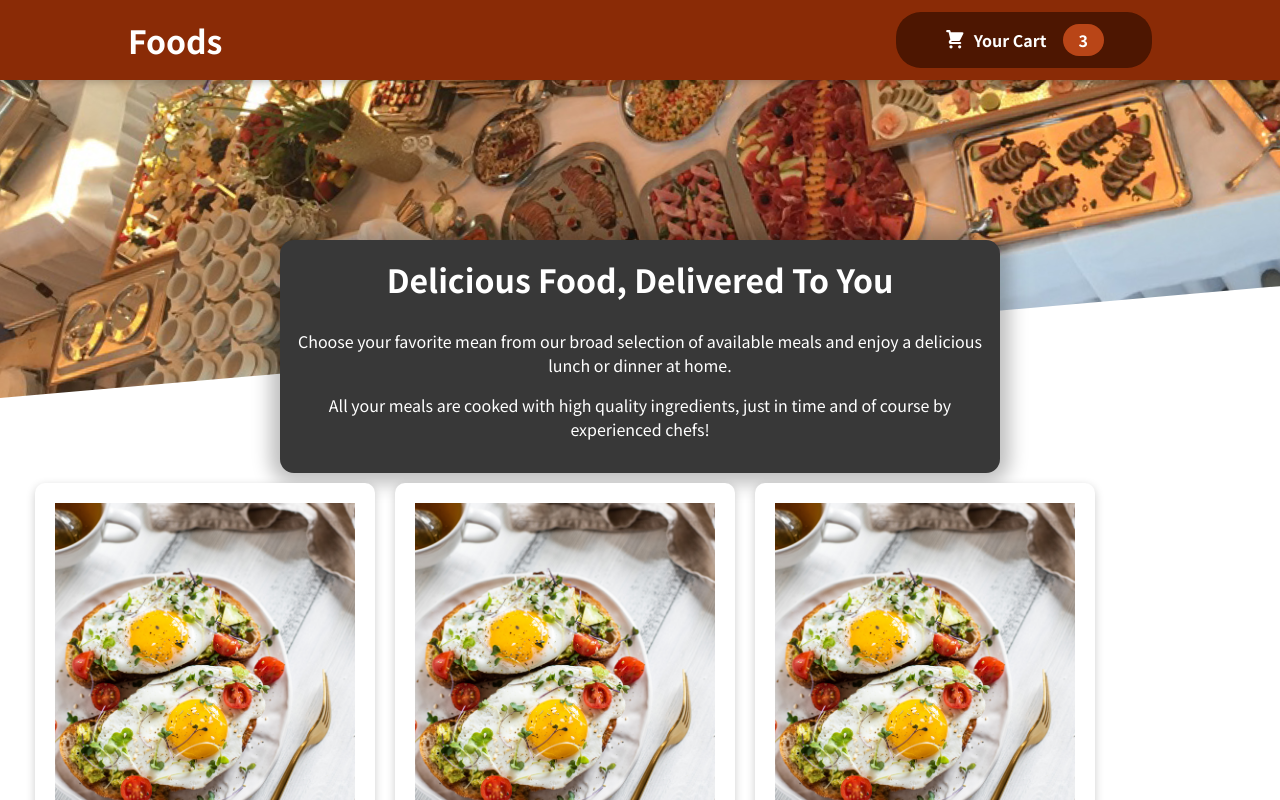
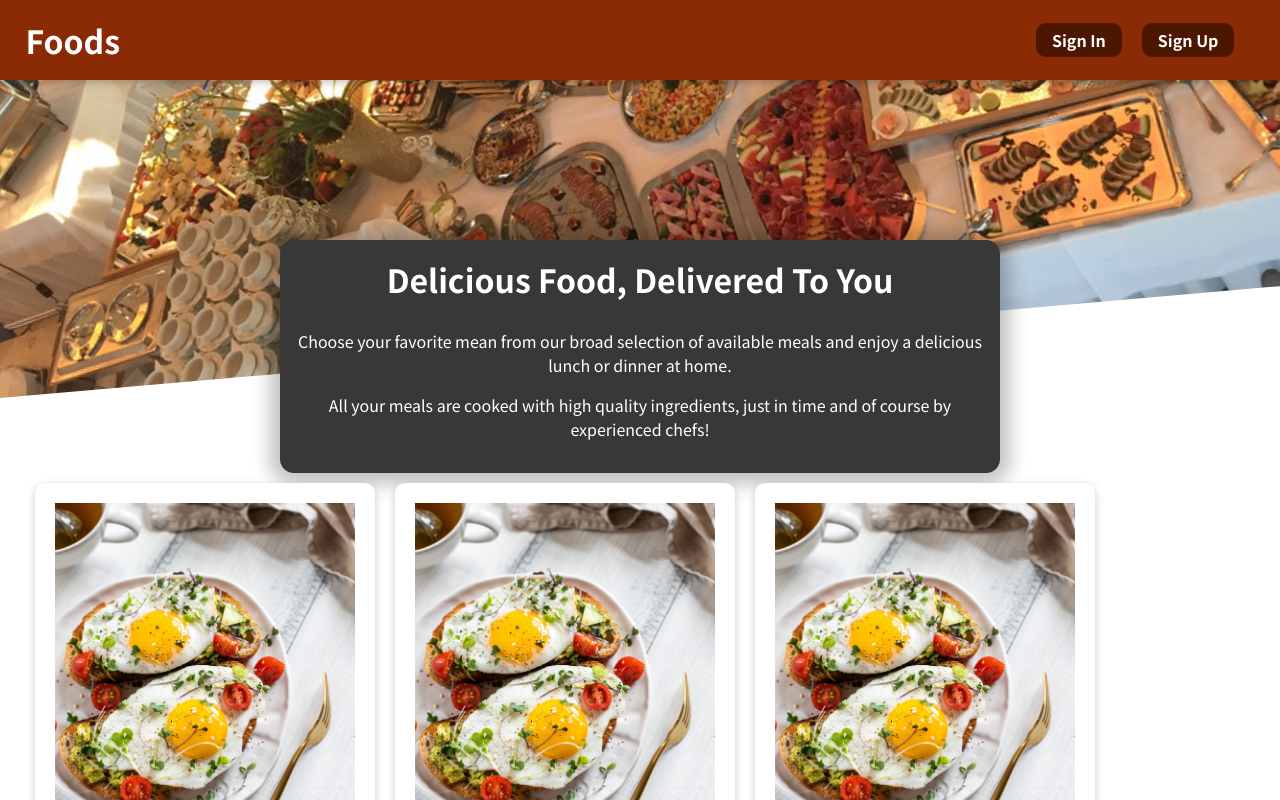
Before and after one commit to DhanBahadurPun/food-order, a React (Create React App) app: page / in a window 1280 px wide. Shown: the top 800 px of the page. Built offline with nearby package versions, Linux system fonts and the light colour scheme.

Commit message:
buttons and toggle the buttons added with css

```diff
--- a/src/components/Form/Login.js
+++ b/src/components/Form/Login.js
@@ -38,8 +38,19 @@ const Login = (props) => {
                 type: "password",
               }}
             />
+            <Input
+              label="Remember Me"
+              className={classes.checked}
+              input={{
+                id: "checked",
+                type: "checkbox",
+                value: "true/false",
+              }}
+            />
             <div className={classes.actions}>
-              <button className={classes.button}>Login</button>
+              <button className={classes.button} onClick={props.onLogin}>
+                Login
+              </button>
             </div>
           </form>
         </div>
--- a/src/components/Form/Login.module.css
+++ b/src/components/Form/Login.module.css
@@ -29,6 +29,20 @@
   margin-top: 5px;
 }
 
+.checked {
+  flex-direction: row;
+  justify-content: space-between;
+  align-items: center;
+}
+
+.checked label{
+  order: 1;
+}
+
+.checked input{
+  margin-left: 0;
+}
+
 .cart-items {
     list-style: none;
     margin: 0;
@@ -57,7 +71,7 @@
     background-color: transparent;
     border: 1px solid #8a2b06;
     padding: 0.5rem 2rem;
-    border-radius: 25px;
+    border-radius: 10px;
     margin-left: 1rem;
   }
 
--- a/src/components/Header/Header.js
+++ b/src/components/Header/Header.js
@@ -9,7 +9,24 @@ const Header = (props) => {
     <Fragment>
       <header className={classes.header}>
         <h1>Foods</h1>
-        <HeaderCartButton onShowLogin={props.onShowLogin} />
+        <div className={classes["sub-header"]}>
+          {props.login && (
+            <Fragment>
+              <HeaderCartButton />
+              <button className={classes.button} onClick={props.onLogout}>
+                Log Out
+              </button>{" "}
+            </Fragment>
+          )}
+          {!props.login && (
+            <Fragment>
+              <button className={classes.button} onClick={props.onShowLogin}>
+                Sign In
+              </button>
+              <button className={classes.button}>Sign Up</button>
+            </Fragment>
+          )}
+        </div>
       </header>
       <div className={classes["main-image"]}>
         <img src={mealsImage} alt="A table food!" />
--- a/src/components/Header/Header.module.css
+++ b/src/components/Header/Header.module.css
@@ -1,6 +1,7 @@
 .header {
     position: fixed;
-    top:0;left: 0;
+    top:0;
+    left: 0;
     width: 100%;
     height: 5rem;
     background-color: #8a2b06;
@@ -8,10 +9,35 @@
     display: flex;
     justify-content: space-between;
     align-items: center;
-    padding: 0 10%;
+    padding: 0 2%;
     box-shadow: 0 2px 8px rgba(0,0,0,0.25);
     z-index: 10;
 }
+
+.sub-header {
+    display: flex;
+    justify-content: space-between;
+    align-items: center;
+    padding: 0 10px;
+}
+
+.button {
+    cursor: pointer;
+    font: inherit;
+    border: none;
+    background-color: #4d1601;
+    color: white;
+    padding: 0.3rem 1rem;
+    border-radius: 10px;
+    font-weight: bold;
+    margin: 10px
+}
+
+.button:hover,
+.button:active {
+    background-color: #2c0d00;
+  }
+
 
 .main-image{
     width: 100%;
--- a/src/components/Header/HeaderCartButton.js
+++ b/src/components/Header/HeaderCartButton.js
@@ -5,7 +5,7 @@ import CartIcon from "../Cart/CartIcon";
 
 const HeaderCartButton = (props) => {
   return (
-    <button className={classes.button} onClick={props.onShowLogin}>
+    <button className={classes.button}>
       <span className={classes.icon}>
         <CartIcon />
       </span>
--- a/src/components/Layout/Layout.js
+++ b/src/components/Layout/Layout.js
@@ -1,4 +1,4 @@
-import React, { Fragment, useState } from "react";
+import React, { Fragment, useEffect, useState } from "react";
 
 import Header from "../Header/Header";
 import Footer from "../Footer/Footer";
@@ -6,8 +6,27 @@ import Login from "../Form/Login";
 
 const Layout = ({ children }) => {
   const [loginIsShown, setLoginIsShown] = useState(false);
+  const [isLoggedIn, setIsLoggedIn] = useState(false);
+
+  useEffect(() => {
+    const loggedInInformation = localStorage.getItem("isLoggedIn");
+    if (loggedInInformation === "1") {
+      setIsLoggedIn(true);
+    }
+  }, []);
+
+  const loginHandler = () => {
+    localStorage.setItem("isLoggedIn", "1");
+    setIsLoggedIn(true);
+  };
+
+  const logoutHandler = () => {
+    localStorage.removeItem("isLoggedIn");
+    setIsLoggedIn(false);
+  };
 
   const showLoginHandler = () => {
+    localStorage.setItem("isLoggedIn", "1");
     setLoginIsShown(true);
   };
 
@@ -17,8 +36,14 @@ const Layout = ({ children }) => {
 
   return (
     <Fragment>
-      {loginIsShown && <Login onHideLogin={hideLoginHandler} />}
-      <Header onShowLogin={showLoginHandler} />
+      {loginIsShown && (
+        <Login onHideLogin={hideLoginHandler} onLogin={loginHandler} />
+      )}
+      <Header
+        onShowLogin={showLoginHandler}
+        onLogout={logoutHandler}
+        login={isLoggedIn}
+      />
       <main>{children}</main>
       <Footer />
     </Fragment>
--- a/src/components/UI/Input/Input.js
+++ b/src/components/UI/Input/Input.js
@@ -4,8 +4,8 @@ import classes from "./Input.module.css";
 
 const Input = (props) => {
   return (
-    <div className={classes.flex}>
-      <label>{props.label}</label>
+    <div className={`${classes.flex} ${props.className}`}>
+      <label htmlFor={props.input.id}>{props.label}</label>
       <input {...props.input} />
     </div>
   );
--- a/src/components/UI/Input/Input.module.css
+++ b/src/components/UI/Input/Input.module.css
@@ -12,8 +12,6 @@
 }
 
 .flex input{
-    flex-grow: 1;
     padding: 2px;
     outline: none;
-    /* margin: 10px; */
 }
```
Also changed, not shown: src/components/Meals/MealDetails/MealDetails.js (added, +9 -0 lines), src/components/Meals/MealDetails/MealDetails.module.css (added).
